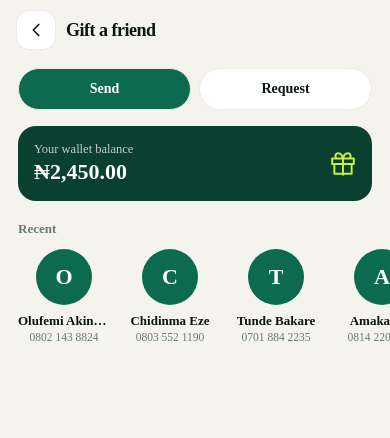
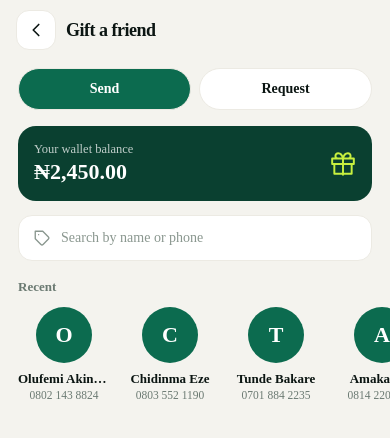
Before and after one commit to edrayel/my-t-fare, a React Native app: screen /giftPick in a window 390 px wide. Shown: the top 438 px of the page. Built offline with nearby package versions, Linux system fonts and the light colour scheme; what react-native-worklets would draw is missing.

Commit message:
polish(passenger): card NFC + receipt dashed + gift request T-Fare + search
- Card: NFC Ready tile + recent tap activity list (Yaba Gate / Akoka) per v3
- Receipt: dashed divider ticket layout
- GiftPick: Request T-Fare title (was Request money) + search by name/phone filter for recipients

```diff
--- a/app/Card.tsx
+++ b/app/Card.tsx
@@ -49,10 +49,30 @@ export function Card() {
           <Text style={styles.statValue}>{formatKobo(balance)}</Text>
         </View>
         <View style={[styles.stat, styles.statB]}>
-          <Text style={styles.statLabel}>Status</Text>
-          <View style={styles.activePill}>
-            <Text style={styles.activeT}>Active</Text>
+          <Text style={styles.statLabel}>NFC</Text>
+          <View style={styles.nfcRow}>
+            <View style={styles.nfcDot} />
+            <Text style={styles.activeT}>Ready · tap to pay</Text>
           </View>
+        </View>
+      </View>
+      <View style={styles.tapCard}>
+        <Text style={styles.tapTitle}>Recent tap activity</Text>
+        <View style={styles.tapRow}>
+          <Icon name="cardWifi" size={18} stroke={colors.green} sw={1.8} />
+          <View style={{ flex: 1 }}>
+            <Text style={styles.tapName}>Yaba Gate · bus tap</Text>
+            <Text style={styles.tapSub}>Today · 08:12 · ₦150</Text>
+          </View>
+          <Text style={styles.tapAmt}>-₦150</Text>
+        </View>
+        <View style={styles.tapRow}>
+          <Icon name="cardWifi" size={18} stroke={colors.green} sw={1.8} />
+          <View style={{ flex: 1 }}>
+            <Text style={styles.tapName}>Akoka · top-up tap</Text>
+            <Text style={styles.tapSub}>Earlier · PalmPay</Text>
+          </View>
+          <Text style={styles.tapAmt2}>+₦2,000</Text>
         </View>
       </View>
 
@@ -104,6 +124,15 @@ const styles = StyleSheet.create({
   statValue: { color: colors.ink, fontSize: 18, fontFamily: 'Sora', fontWeight: '700', marginTop: 6 },
   activePill: { backgroundColor: colors.tintCard, borderRadius: 999, paddingVertical: 5, paddingHorizontal: 12, alignSelf: 'flex-start', marginTop: 6 },
   activeT: { color: colors.green, fontFamily: 'Sora', fontWeight: '700', fontSize: 13 },
+  nfcRow: { flexDirection: 'row', alignItems: 'center', gap: 7, marginTop: 6 },
+  nfcDot: { width: 8, height: 8, borderRadius: 4, backgroundColor: colors.green },
+  tapCard: { marginHorizontal: space.gutter, marginTop: 14, backgroundColor: colors.card, borderWidth: 1, borderColor: colors.line, borderRadius: radius.card, padding: 16 },
+  tapTitle: { fontFamily: 'Sora', fontWeight: '700', fontSize: 13.5, color: colors.ink, marginBottom: 12 },
+  tapRow: { flexDirection: 'row', alignItems: 'center', gap: 12, paddingVertical: 10, borderTopWidth: 1, borderTopColor: colors.rowDivider },
+  tapName: { fontFamily: 'Sora', fontWeight: '600', fontSize: 13, color: colors.ink },
+  tapSub: { fontSize: 11.5, color: colors.mut, fontFamily: 'Manrope', marginTop: 2 },
+  tapAmt: { fontFamily: 'Sora', fontWeight: '700', fontSize: 13, color: colors.ink },
+  tapAmt2: { fontFamily: 'Sora', fontWeight: '700', fontSize: 13, color: colors.green },
   order: {
     flexDirection: 'row',
     alignItems: 'center',
--- a/app/Gift.tsx
+++ b/app/Gift.tsx
@@ -28,17 +28,22 @@ export function GiftPick() {
   const setMode = useAppStore((s) => s.setGiftMode);
   const setRecipient = useAppStore((s) => s.setGiftRecipient);
   const setAmount = useAppStore((s) => s.setGiftAmount);
+  const [q, setQ] = useState('');
 
   const pick = (r: Recipient) => {
     setRecipient(r);
     setAmount(0);
     nav.navigate('giftAmount');
   };
+  const filtered = RECIPIENTS.filter((r) => {
+    const s = q.toLowerCase();
+    return !s || r.name.toLowerCase().includes(s) || r.phone.includes(s);
+  });
 
   return (
     <View style={styles.screen}>
       <StatusBar style="dark" />
-      <Header title={mode === 'send' ? 'Gift a friend' : 'Request money'} onBack={() => nav.navigate('(tabs)', { screen: 'home' })} />
+      <Header title={mode === 'send' ? 'Gift a friend' : 'Request T-Fare'} onBack={() => nav.navigate('(tabs)', { screen: 'home' })} />
       <View style={styles.seg}>
         <TouchableOpacity style={[styles.segBtn, mode === 'send' && styles.segOn]} onPress={() => setMode('send')}>
           <Text style={[styles.segT, mode === 'send' && styles.segTOn]}>Send</Text>
@@ -56,9 +61,19 @@ export function GiftPick() {
         <Icon name="gift" size={26} stroke={colors.lime} />
       </View>
 
+      <View style={styles.searchRow}>
+        <Icon name="tag" size={18} stroke={colors.mut} />
+        <TextInput
+          style={styles.searchInput}
+          placeholder="Search by name or phone"
+          placeholderTextColor={colors.mut}
+          value={q}
+          onChangeText={setQ}
+        />
+      </View>
       <Text style={styles.sectionLbl}>Recent</Text>
       <ScrollView horizontal showsHorizontalScrollIndicator={false} contentContainerStyle={styles.recipients}>
-        {RECIPIENTS.map((r) => (
+        {filtered.map((r) => (
           <TouchableOpacity key={r.phone} style={styles.recip} onPress={() => pick(r)}>
             <View style={styles.recipAvatar}>
               <Text style={styles.recipT}>{r.initial}</Text>
@@ -344,7 +359,9 @@ const styles = StyleSheet.create({
   balanceStrip: { flexDirection: 'row', alignItems: 'center', justifyContent: 'space-between', marginHorizontal: space.gutter, marginTop: 16, backgroundColor: colors.greenDeep, borderRadius: radius.card, padding: 16 },
   balanceLabel: { color: 'rgba(255,255,255,0.75)', fontSize: 12.5, fontFamily: 'Manrope' },
   balanceVal: { color: '#fff', fontSize: 22, fontFamily: 'Sora', fontWeight: '700', marginTop: 2 },
-  sectionLbl: { paddingHorizontal: space.gutter, marginTop: 20, fontSize: 13, fontFamily: 'Manrope', fontWeight: '700', color: colors.sub },
+  searchRow: { flexDirection: 'row', alignItems: 'center', gap: 10, marginHorizontal: space.gutter, marginTop: 14, backgroundColor: colors.card, borderWidth: 1, borderColor: colors.line, borderRadius: 14, paddingHorizontal: 14, height: 46 },
+  searchInput: { flex: 1, fontSize: 14, color: colors.ink, fontFamily: 'Manrope' },
+  sectionLbl: { paddingHorizontal: space.gutter, marginTop: 18, fontSize: 13, fontFamily: 'Manrope', fontWeight: '700', color: colors.sub },
   recipients: { gap: 14, paddingHorizontal: space.gutter, paddingTop: 12 },
   recip: { width: 92, alignItems: 'center' },
   recipAvatar: { width: 56, height: 56, borderRadius: 28, backgroundColor: colors.green, alignItems: 'center', justifyContent: 'center' },
--- a/app/Receipt.tsx
+++ b/app/Receipt.tsx
@@ -31,6 +31,7 @@ export function Receipt() {
         <View style={styles.paidPill}>
           <Text style={styles.paidT}>PAID</Text>
         </View>
+        <View style={styles.dashed} />
         <View style={styles.rows}>
           <ResultRow label="Details" value={title} />
           <ResultRow label="Info" value={sub} />
@@ -54,6 +55,7 @@ const styles = StyleSheet.create({
   amount: { ...typography.amount, marginTop: 12 },
   paidPill: { backgroundColor: colors.green, borderRadius: radius.pill, paddingVertical: 5, paddingHorizontal: 14, marginTop: 10 },
   paidT: { color: '#fff', fontFamily: 'Sora', fontWeight: '700', fontSize: 12, letterSpacing: 1 },
-  rows: { width: '100%', marginTop: 18 },
+  dashed: { width: '100%', height: 1, borderTopWidth: 1, borderTopColor: colors.line, borderStyle: 'dashed', marginTop: 18 },
+  rows: { width: '100%', marginTop: 12 },
   btns: { paddingHorizontal: space.gutter, marginTop: 18, width: '100%' },
 });
```
